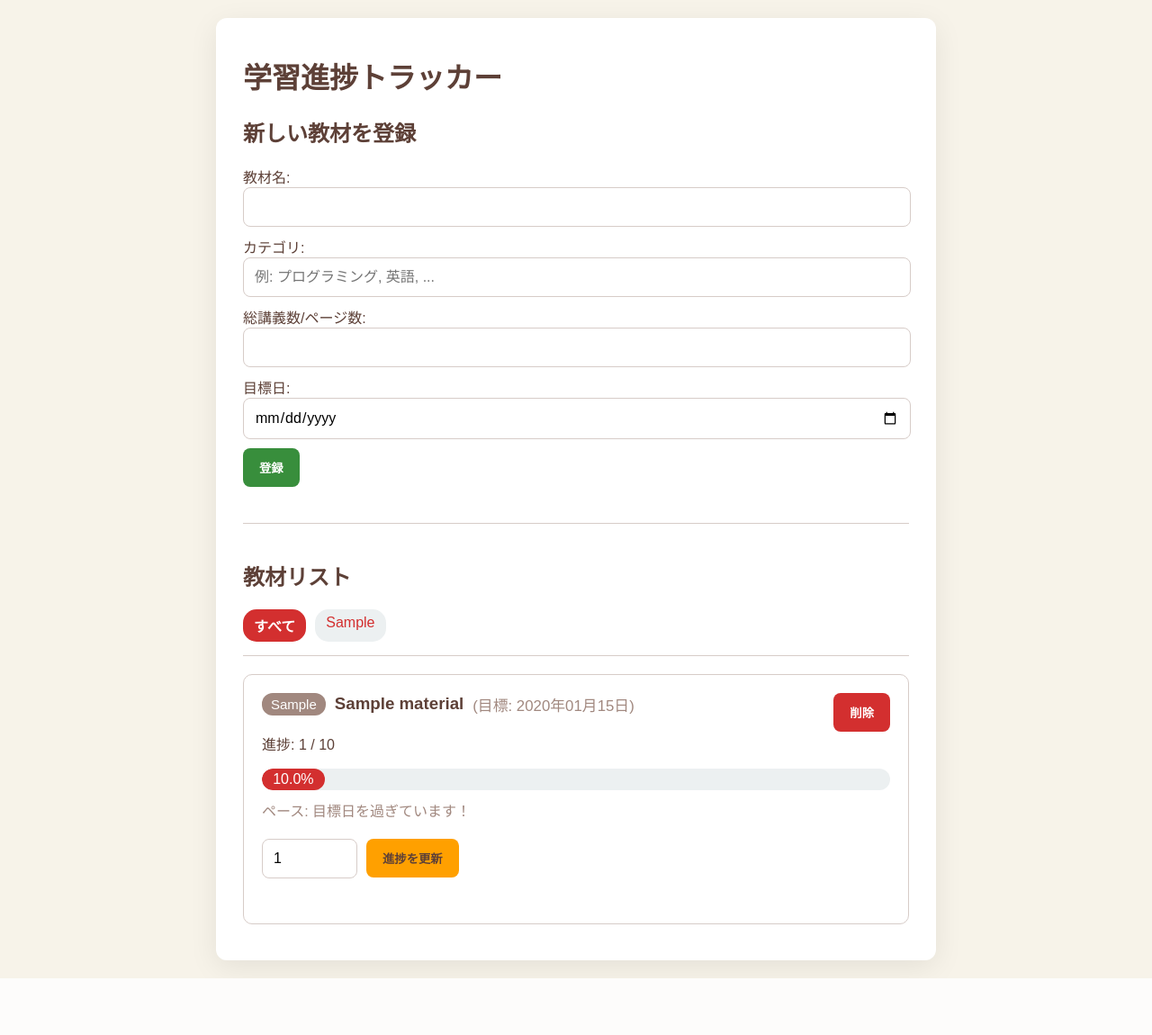
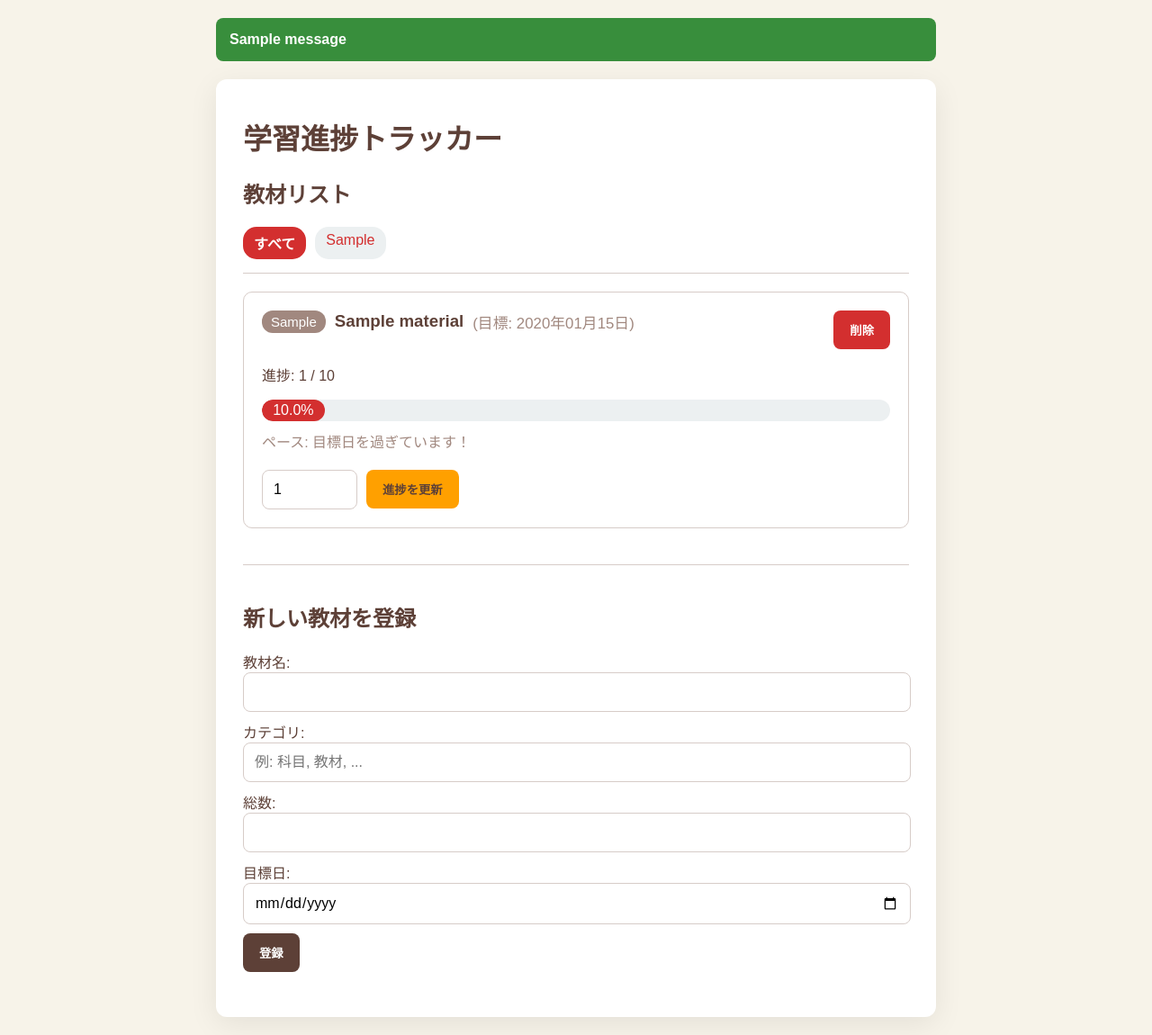
Before and after one commit to nishiko0124/study-tracker, a Flask app: page / in a window 1280 px wide. Shown: the whole page at 90% size. Before the commit the page ends 1087 px from the top, so only its background shows below. Run offline with Flask 3, Linux system fonts and the light colour scheme; tables that the repository leaves empty hold one stand-in row (values such as "Sample post"); one stand-in notice (Sample message) is shown.

Commit message:
update design3

```diff
--- a/templates/index.html
+++ b/templates/index.html
@@ -12,6 +12,7 @@
             --bg-color: #f7f3e9; /* 背景: ごく薄いクリーム色 */
             --card-color: #ffffff; /* カード: 白 */
             --text-color: #5d4037; /* テキスト: 濃い茶色 */
+            --text-color-dark: #4e342e; /* テキスト（濃）: さらに濃い茶色 */
             --subtle-text-color: #a1887f; /* サブテキスト: 明るい茶色 */
             --border-color: #d7ccc8; /* 罫線: さらに明るい茶色 */
 
@@ -65,8 +66,16 @@
         .material:hover {
             box-shadow: 0 4px 16px rgba(0,0,0,0.06);
         }
-        .material h3 {
+
+        .material-header {
+            display: flex;
+            justify-content: space-between;
+            align-items: flex-start;
+            margin-bottom: 1em;
+        }
+        .material-header h3 {
             margin-top: 0;
+            margin-bottom: 0;
             display: flex;
             align-items: center;
         }
@@ -86,7 +95,7 @@
         input:focus {
             outline: none;
             border-color: var(--accent-color);
-            box-shadow: 0 0 0 3px rgba(52, 152, 219, 0.2);
+            box-shadow: 0 0 0 3px rgba(211, 47, 47, 0.2);
         }
         button {
             padding: 12px 18px;
@@ -98,13 +107,14 @@
             font-family: var(--font-family);
             transition: background-color 0.2s ease;
         }
-        .btn-submit { background-color: var(--success-color); }
-        .btn-submit:hover { background-color: #27ae60; }
+
+        .btn-submit { background-color: var(--text-color); }
+        .btn-submit:hover { background-color: var(--text-color-dark); }
 
         .btn-update { background-color: var(--warning-color); color: var(--text-color); }
-        .btn-update:hover { background-color: #f39c12; }
+        .btn-update:hover { background-color: #ff8f00; }
 
-        .btn-delete { background-color: var(--danger-color); float: right; }
+        .btn-delete { background-color: var(--danger-color); }
         .btn-delete:hover { background-color: #c0392b; }
 
         /* カテゴリ */
@@ -119,22 +129,30 @@
         .progress { height: 24px; background-color: var(--accent-color); border-radius: 12px; text-align: center; color: white; line-height: 24px; transition: width 0.4s ease-in-out; }
         .pace-info { color: var(--subtle-text-color); margin-top: 10px; }
         .actions { margin-top: 20px; display: flex; align-items: center; gap: 10px; }
+
+        .flash-message {
+            padding: 15px;
+            margin-bottom: 20px;
+            border-radius: 8px;
+            color: white;
+            font-weight: bold;
+        }
+        .flash-message.success { background-color: var(--success-color); }
+        .flash-message.danger { background-color: var(--danger-color); }
+        .flash-message.info { background-color: var(--subtle-text-color); }
     </style>
 </head>
 <body>
+    {% with messages = get_flashed_messages(with_categories=true) %}
+        {% if messages %}
+            {% for category, message in messages %}
+                <div class="flash-message {{ category }}">{{ message }}</div>
+            {% endfor %}
+        {% endif %}
+    {% endwith %}
+
     <div class="container">
         <h1>学習進捗トラッカー</h1>
-
-        <h2>新しい教材を登録</h2>
-        <form action="{{ url_for('add_material') }}" method="POST">
-            教材名: <input type="text" name="name" required><br>
-            カテゴリ: <input type="text" name="category" placeholder="例: プログラミング, 英語, ..."><br>
-            総講義数/ページ数: <input type="number" name="total_units" min="1" required><br>
-            目標日: <input type="date" name="target_date"><br>
-            <button type="submit" class="btn-submit">登録</button>
-        </form>
-
-        <hr>
 
         <h2>教材リスト</h2>
 
@@ -147,10 +165,7 @@
 
         {% for material in materials %}
             <div class="material">
-                <form action="{{ url_for('delete', material_id=material.id) }}" method="POST" style="display: inline;">
-                    <button type="submit" class="btn-delete" onclick="return confirm('本当に削除しますか？');">削除</button>
-                </form>
-
+                <div class="material-header">
                     <h3>
                         <span class="material-category">{{ material.category }}</span>
                         {{ material.name }}
@@ -158,6 +173,10 @@
                             <span class="target-date"> (目標: {{ material.target_date.strftime('%Y年%m月%d日') }})</span>
                         {% endif %}
                     </h3>
+                    <form action="{{ url_for('delete', material_id=material.id) }}" method="POST" style="display: inline; margin-bottom: 0;">
+                        <button type="submit" class="btn-delete" onclick="return confirm('本当に削除しますか？');">削除</button>
+                    </form>
+                </div>
 
                 <p>進捗: {{ material.completed_units }} / {{ material.total_units }}</p>
 
@@ -169,7 +188,7 @@
                 <p class="pace-info">ペース: {{ material.pace_info }}</p>
 
                 <div class="actions">
-                    <form action="{{ url_for('update', material_id=material.id) }}" method="POST" style="display: flex; align-items: center; gap: 10px;">
+                    <form action="{{ url_for('update', material_id=material.id) }}" method="POST" style="display: flex; align-items: center; gap: 10px; margin-bottom: 0;">
                         <input type="number" name="completed_units" value="{{ material.completed_units }}" min="0" max="{{ material.total_units }}" style="width: 80px; margin: 0;">
                         <button type="submit" class="btn-update">進捗を更新</button>
                     </form>
@@ -178,6 +197,16 @@
         {% else %}
             <p>表示する教材がありません。</p>
         {% endfor %}
+
+        <hr>
+        <h2>新しい教材を登録</h2>
+        <form action="{{ url_for('add_material') }}" method="POST">
+            教材名: <input type="text" name="name" required><br>
+            カテゴリ: <input type="text" name="category" placeholder="例: 科目, 教材, ..."><br>
+            総数: <input type="number" name="total_units" min="1" required><br>
+            目標日: <input type="date" name="target_date"><br>
+            <button type="submit" class="btn-submit">登録</button>
+        </form>
         </div>
 </body>
 </html>
```
Also changed, not shown: 2 other files. Lines whose indentation alone changed are shown as unchanged.
